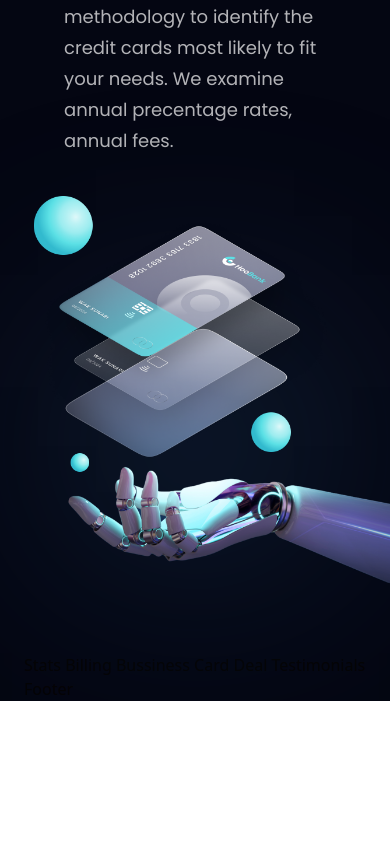
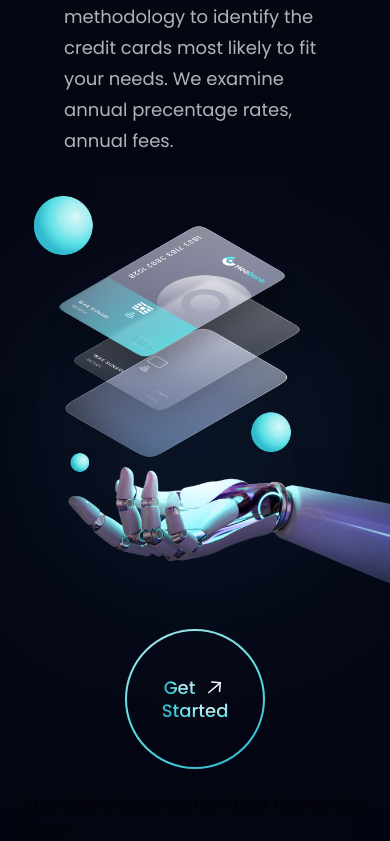
Before and after one commit to daitoch/fintech-app, a React (Vite) app: page / in a window 390 px wide. Shown: the part 534-1375 px from the top of the page. Before the commit the page ends 1235 px from the top, so only its background shows below. Built offline with nearby package versions, Linux system fonts and the light colour scheme.

Commit message:
Get Started button added for mobile screens

```diff
--- a/src/components/Hero.jsx
+++ b/src/components/Hero.jsx
@@ -44,6 +44,10 @@ const Hero = () => {
                 <div className="absolute z-[1] white__gradient w-[80%] h-[50%] bottom-40"/>
                 <div className="absolute z-[0] blue__gradient w-[50%] h-[50%] bottom-20"/>
             </div>
+
+            <div className={`ss:hidden ${styles.flexCenter}`}>
+                <GetStarted />
+            </div>
         </section>
     )
 }
```
